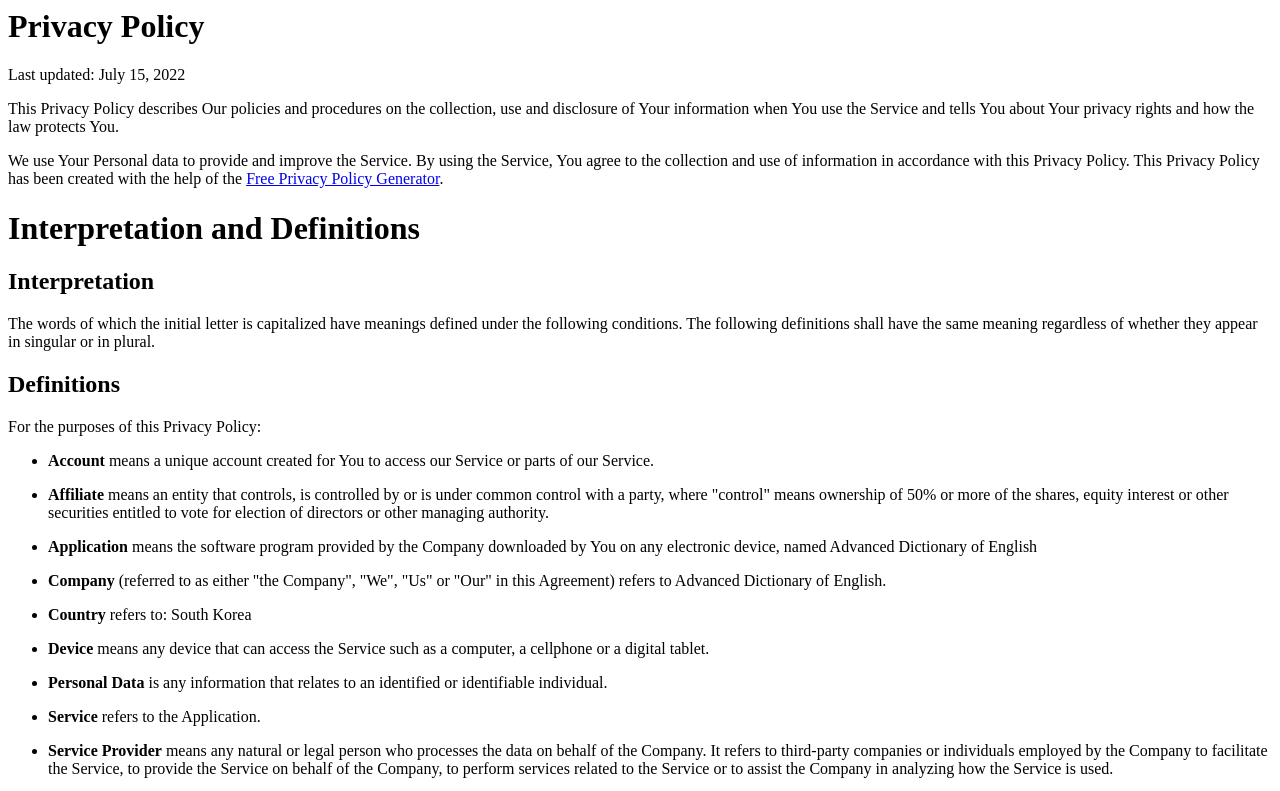
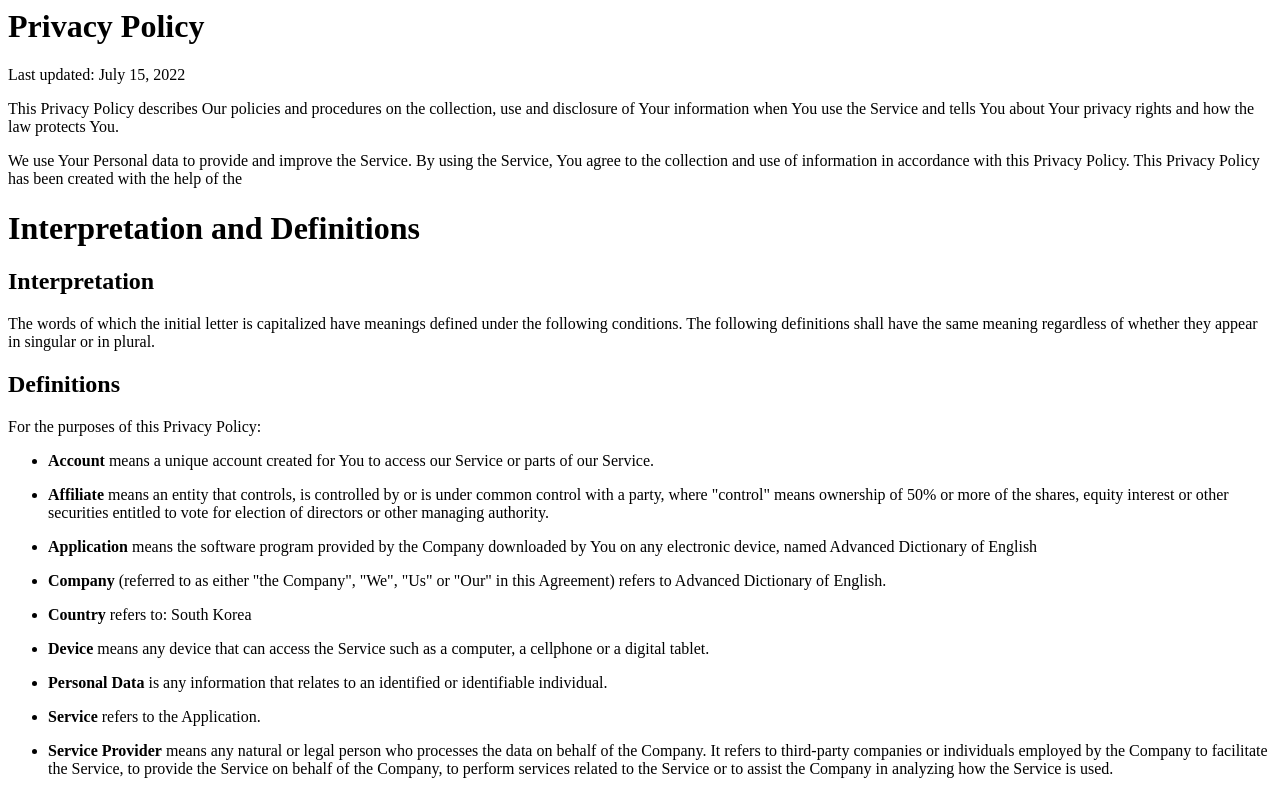
Before and after one commit to alisherfw/policy, a plain HTML site: page index.html in a window 1280 px wide. Shown: the top 791 px of the page. Drawn offline with Linux system fonts and the light colour scheme.

Commit message:
policy updated

```diff
--- a/index.html
+++ b/index.html
@@ -4,8 +4,6 @@
     when You use the Service and tells You about Your privacy rights and how the law protects You.</p>
 <p>We use Your Personal data to provide and improve the Service. By using the Service, You agree to the collection and
     use of information in accordance with this Privacy Policy. This Privacy Policy has been created with the help of the
-    <a href="https://www.freeprivacypolicy.com/free-privacy-policy-generator/" target="_blank">Free Privacy Policy
-        Generator</a>.</p>
 <h1>Interpretation and Definitions</h1>
 <h2>Interpretation</h2>
 <p>The words of which the initial letter is capitalized have meanings defined under the following conditions. The
```
